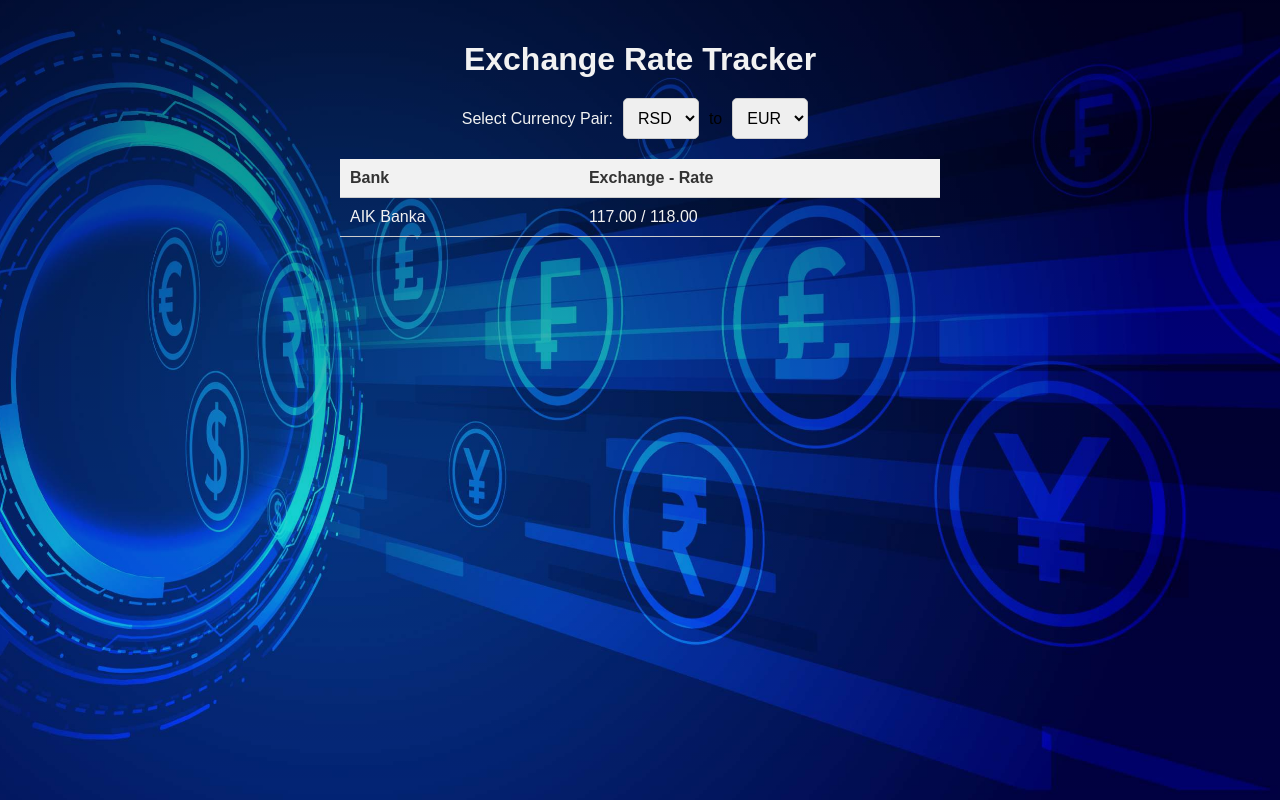
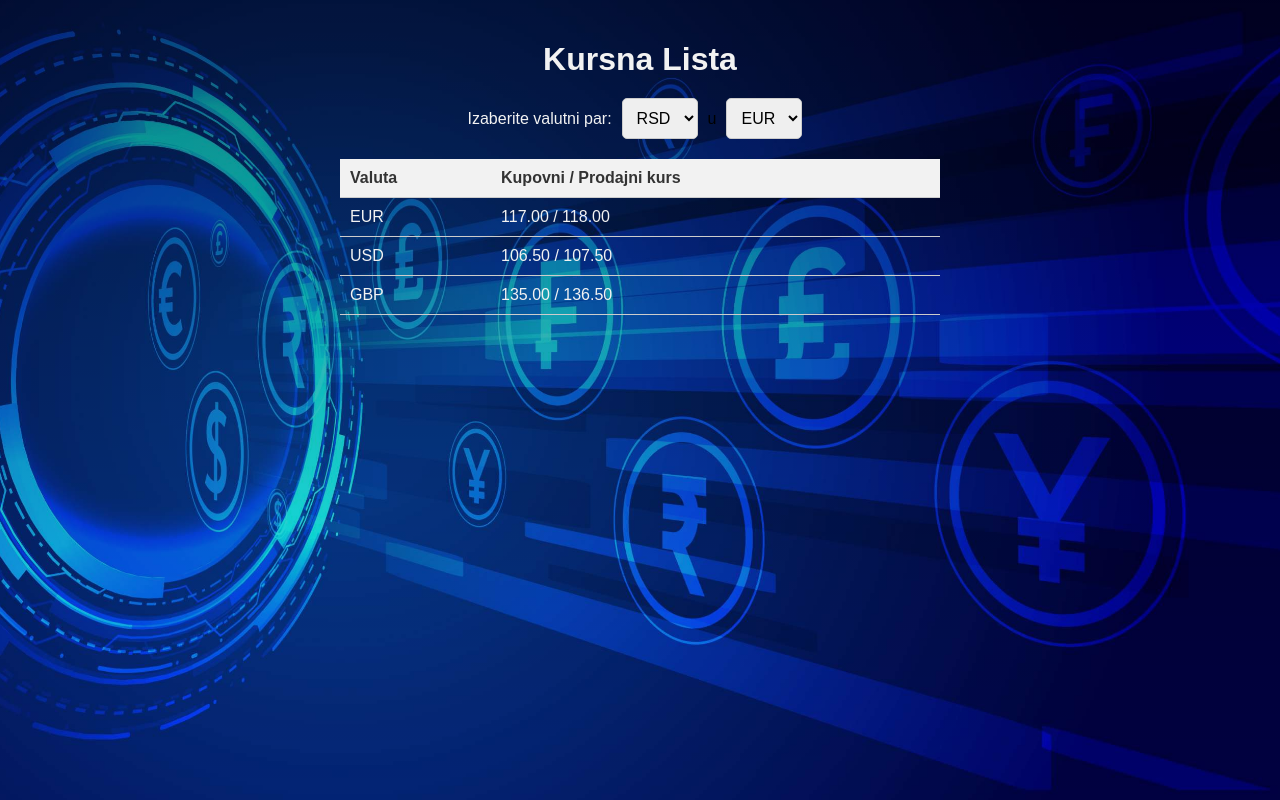
Before and after one commit to deboker/kursna-lista, a React (Vite) app: page / in a window 1280 px wide. Built offline with nearby package versions, Linux system fonts and the light colour scheme; no server answers.

Commit message:
Change app to Serbian language and add date display

```diff
--- a/src/App.jsx
+++ b/src/App.jsx
@@ -74,15 +74,18 @@ function App() {
         ></div>
         <div className="background-gradient"></div>
       </div>
-      <h1>Exchange Rate Tracker</h1>
+      <h1>Kursna Lista</h1>
       <CurrencySelector
         selectedCurrencyPair={selectedCurrencyPair}
         onCurrencyChange={handleCurrencyChange}
       />
+      {exchangeRates.length > 0 && exchangeRates[0].date && (
+        <p className="exchange-date">Datum: {exchangeRates[0].date}</p>
+      )}
       {loading ? (
-        <p>Loading...</p>
+        <p>Učitavanje...</p>
       ) : error ? (
-        <p>Error: {error}</p>
+        <p>Greška: {error}</p>
       ) : (
         <ExchangeRateTable exchangeRates={exchangeRates} />
       )}
--- a/src/components/CurrencySelector.jsx
+++ b/src/components/CurrencySelector.jsx
@@ -8,7 +8,7 @@ function CurrencySelector({ selectedCurrencyPair, onCurrencyChange }) {
 
   return (
     <div className="currency-selector">
-      <label>Select Currency Pair:</label>
+      <label>Izaberite valutni par:</label>
       <select
         name="from"
         value={selectedCurrencyPair.from}
@@ -19,7 +19,7 @@ function CurrencySelector({ selectedCurrencyPair, onCurrencyChange }) {
         <option value="USD">USD</option>
         <option value="GBP">GBP</option>
       </select>
-      <span>to</span>
+      <span>u</span>
       <select
         name="to"
         value={selectedCurrencyPair.to}
--- a/src/components/ExchangeRateTable.jsx
+++ b/src/components/ExchangeRateTable.jsx
@@ -1,24 +1,19 @@
 import React from "react";
 
 function ExchangeRateTable({ exchangeRates }) {
-  // Filter exchange rates for EUR currency
-  const eurExchangeRates = exchangeRates.filter(
-    (rate) => rate.currency === "EUR"
-  );
-
   return (
     <div className="exchange-rate-table">
       <table>
         <thead>
           <tr>
-            <th>Bank</th>
-            <th>Exchange - Rate</th>
+            <th>Valuta</th>
+            <th>Kupovni / Prodajni kurs</th>
           </tr>
         </thead>
         <tbody>
-          {eurExchangeRates.map((rate, index) => (
+          {exchangeRates.map((rate, index) => (
             <tr key={index}>
-              <td>{rate.bank}</td>
+              <td>{rate.currency}</td>
               <td>{`${rate.buyingRate} / ${rate.sellingRate}`}</td>
             </tr>
           ))}
```
